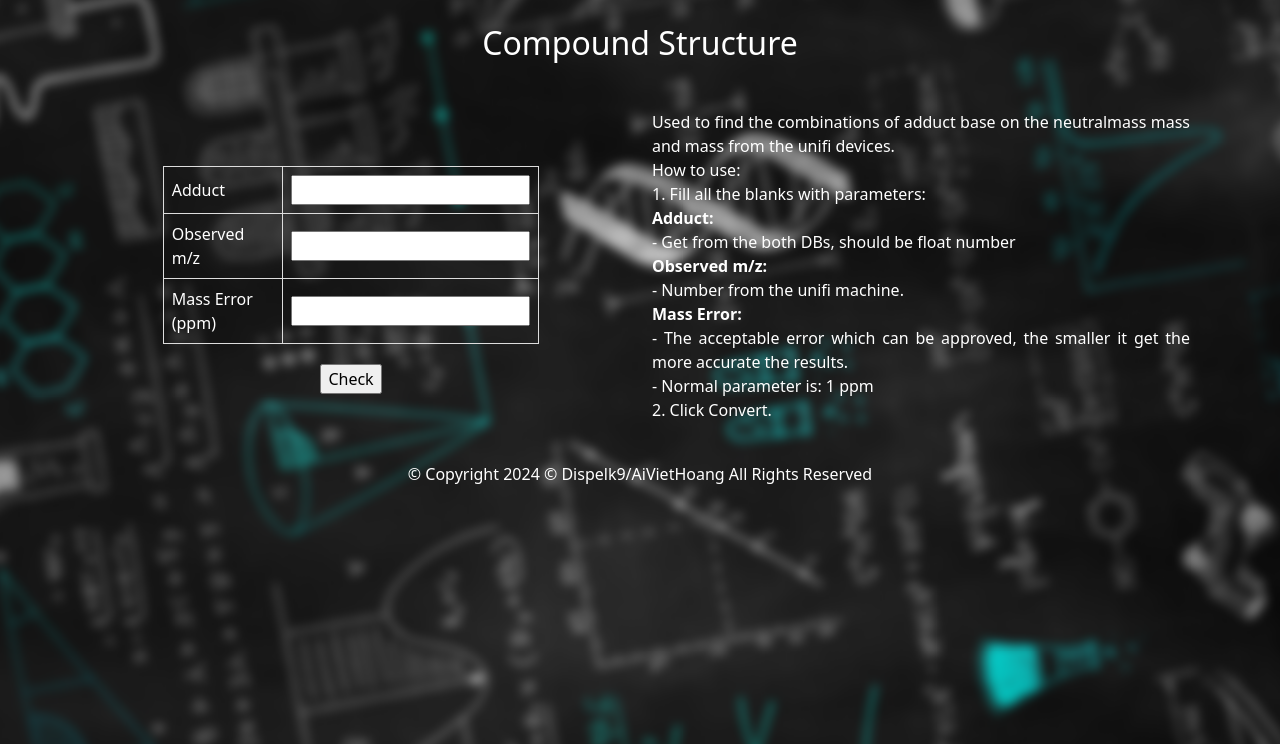
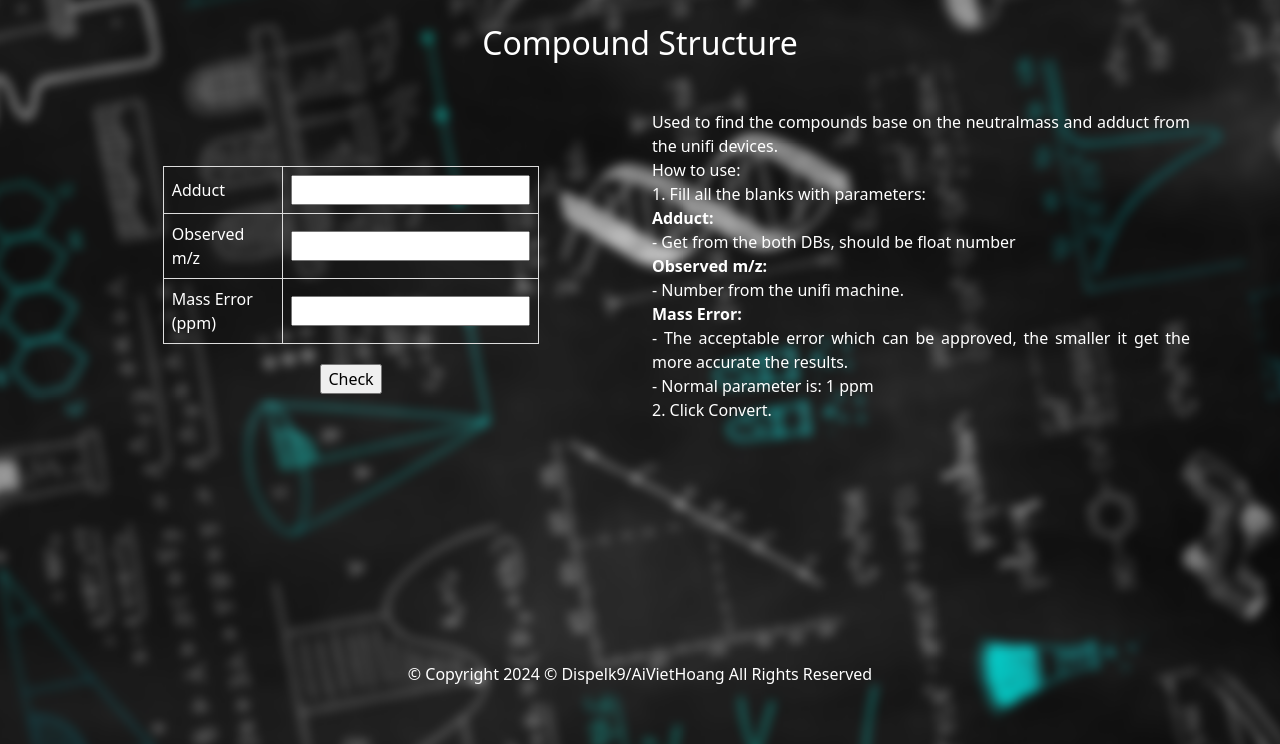
Before and after one commit to Dispelk9/Analytical_tools, a Flask app: page /compound in a window 1280 px wide. Shown: the part 56-800 px from the top of the page. Run offline with Flask 3, Linux system fonts and the light colour scheme; some libraries are stand-ins or nearby versions.

Commit message:
update html

```diff
--- a/app/templates/compound.html
+++ b/app/templates/compound.html
@@ -87,7 +87,7 @@
                 <div class="col-lg mx-2 align-self-center ">
                     <div class="my-3">
                         <p class="text-white" class="lineUp" align="justify">
-                            Used to find the combinations of adduct base on the neutralmass mass and mass from the unifi
+                            Used to find the compounds base on the neutralmass and adduct from the unifi
                             devices.<br>
                             How to use:<br>
                             1. Fill all the blanks with parameters:<br>
@@ -119,6 +119,7 @@
             integrity="sha384-JZR6Spejh4U02d8jOt6vLEHfe/JQGiRRSQQxSfFWpi1MquVdAyjUar5+76PVCmYl"
             crossorigin="anonymous"></script>
     </body>
+    <div style="height: 200px;"></div>
     <footer>
         <div class="text-center mb-4 text-white">
             &copy; Copyright 2024 © Dispelk9/AiVietHoang All Rights Reserved
--- a/app/templates/compound_detail.html
+++ b/app/templates/compound_detail.html
@@ -99,6 +99,7 @@
         integrity="sha384-JZR6Spejh4U02d8jOt6vLEHfe/JQGiRRSQQxSfFWpi1MquVdAyjUar5+76PVCmYl"
         crossorigin="anonymous"></script>
 </body>
+<div style="height: 200px;"></div>
 <footer>
     <div class="text-center mb-4 text-white">
         &copy; Copyright 2024 © Dispelk9/AiVietHoang All Rights Reserved
--- a/app/templates/compound_result.html
+++ b/app/templates/compound_result.html
@@ -86,6 +86,7 @@
         integrity="sha384-JZR6Spejh4U02d8jOt6vLEHfe/JQGiRRSQQxSfFWpi1MquVdAyjUar5+76PVCmYl"
         crossorigin="anonymous"></script>
 </body>
+<div style="height: 200px;"></div>
 <footer>
     <div class="text-center mb-4 text-white">
         &copy; Copyright 2024 © Dispelk9/AiVietHoang All Rights Reserved
--- a/app/templates/index.html
+++ b/app/templates/index.html
@@ -143,6 +143,7 @@
             integrity="sha384-JZR6Spejh4U02d8jOt6vLEHfe/JQGiRRSQQxSfFWpi1MquVdAyjUar5+76PVCmYl"
             crossorigin="anonymous"></script>
     </body>
+    <div style="height: 200px;"></div>
     <footer>
         <div class="text-center mb-4 text-white">
             &copy; Copyright 2024 © Dispelk9/AiVietHoang All Rights Reserved
--- a/app/templates/result.html
+++ b/app/templates/result.html
@@ -145,6 +145,7 @@
         integrity="sha384-JZR6Spejh4U02d8jOt6vLEHfe/JQGiRRSQQxSfFWpi1MquVdAyjUar5+76PVCmYl"
         crossorigin="anonymous"></script>
 </body>
+<div style="height: 200px;"></div>
 <footer>
     <div class="text-center mb-4 text-white">
         &copy; Copyright 2024 © Dispelk9/AiVietHoang All Rights Reserved
```
